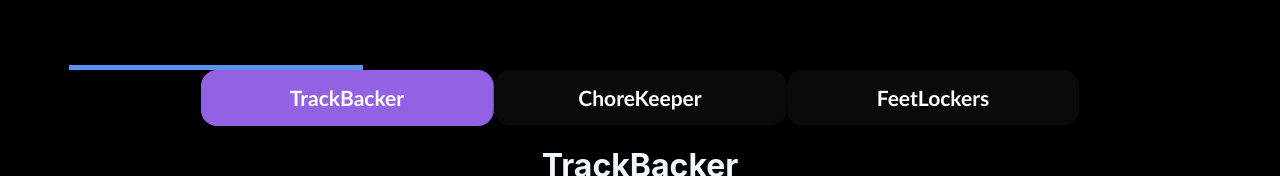
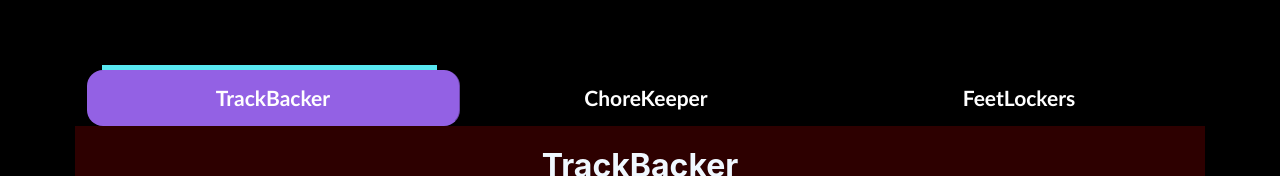
Before and after one commit to vincentservio/portfolio-vs, a React (Create React App) app: page /Projects in a window 1280 px wide. Shown: the part 151-327 px from the top of the page. Built offline with nearby package versions, Linux system fonts and the light colour scheme.

Commit message:
css update

```diff
--- a/src/portfolio.css
+++ b/src/portfolio.css
@@ -638,7 +638,7 @@ a:hover {
   display: flex;
   flex-direction: column;
   position: relative;
-  width: 900px;
+  width: 100%;
   height: 1000px;
   background: #000000;
   margin: 100px auto 0;
@@ -647,13 +647,14 @@ a:hover {
 }
 
 .bloc-tabs {
+  margin-left: 12px;
   display: flex;
 }
 .tabs {
   padding: 15px;
   /* text-align: center; */
   width: 50%;
-  background: rgba(128, 128, 128, 0.075);
+  background: rgba(0, 0, 0, 0);
   cursor: pointer;
   border-bottom: 1px solid rgba(0, 0, 0, 0.274);
   box-sizing: content-box;
@@ -670,15 +671,16 @@ a:hover {
 }
 
 .active-tabs::before {
+  /* margin-left: 25px; */
   content: "";
   display: block;
   position: absolute;
   top: -5px;
   /* left: 50%; */
-  transform: translateX(-50%);
-  width: calc(100% + 2px);
+  /* transform: translateX(-50%); */
+  width: calc(90%);
   height: 5px;
-  background: rgb(88, 147, 241);
+  background: rgb(88, 231, 241);
 }
 
 button {
@@ -688,7 +690,7 @@ button {
   flex-grow: 1;
 }
 .content {
-  background: rgb(0, 0, 0);
+  background: rgba(255, 0, 0, 0.178);
   padding: 20px;
   width: 100%;
   height: 100%;
```
Also changed, not shown: 1 other file (tests, documents, lock files or other folders).
